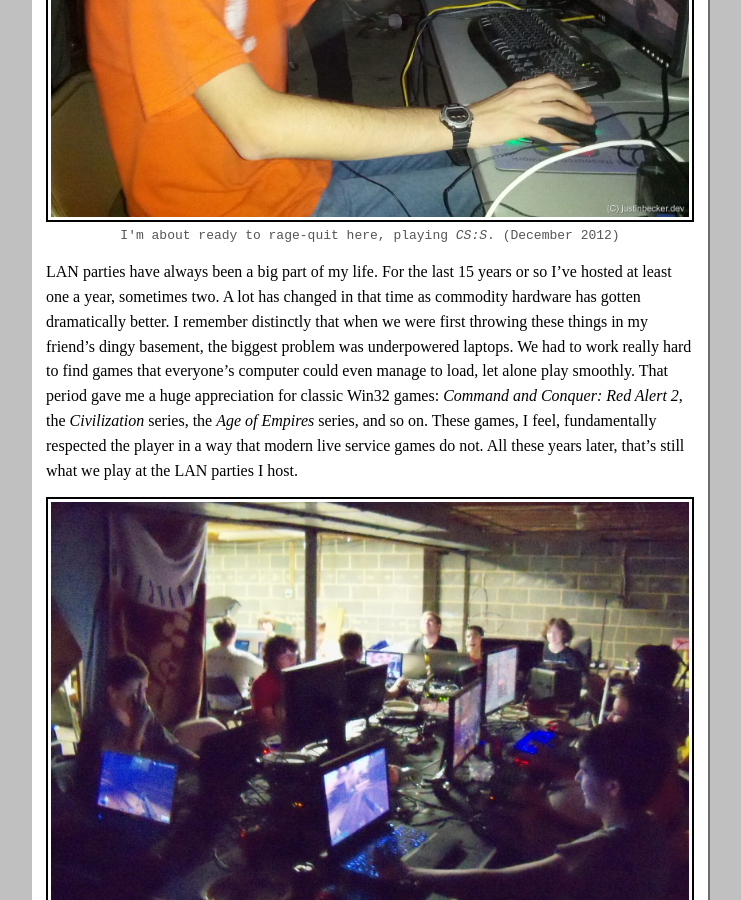
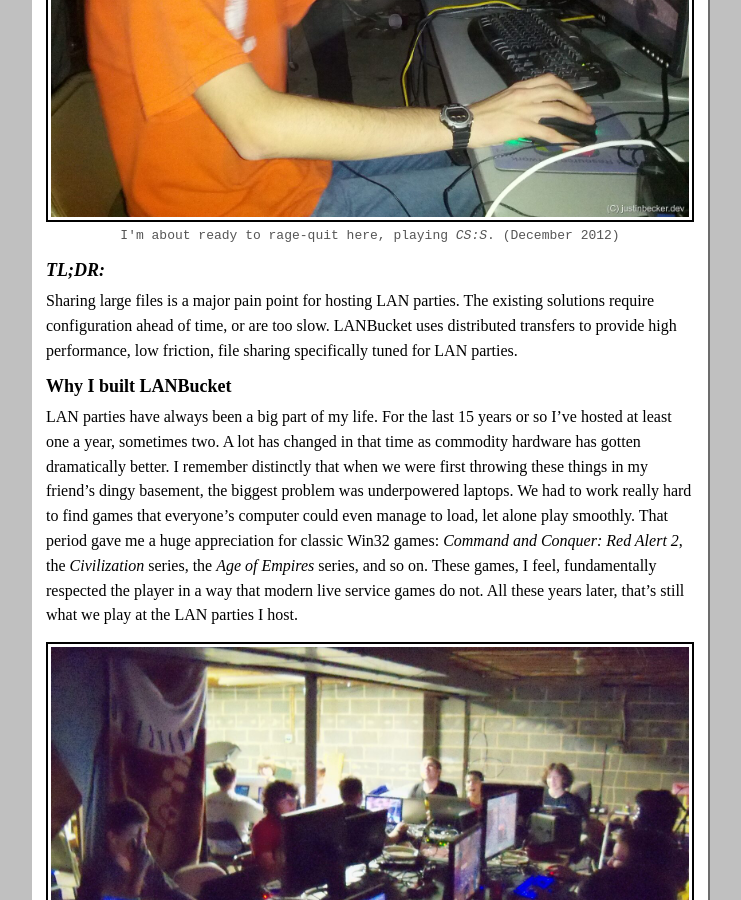
Before and after one commit to geekman7473/geekman7473.github.io, a Jekyll site: the page built from _posts/2026-05-16-why-i-built-lanbucket.md, in a window 1280 px wide and 900 px high, scrolled down 517 px. Shown: the whole window, without its empty margins (270-1011 px from the left). Built offline with Jekyll 4.4.1, drawn with Linux system fonts in a browser that asks for light colours.

Commit message:
Add TL;DR

```diff
--- a/_posts/2026-05-16-why-i-built-lanbucket.md
+++ b/_posts/2026-05-16-why-i-built-lanbucket.md
@@ -10,6 +10,12 @@ summary: ""
        loading="eager" />
   <figcaption class="meta">I'm about ready to rage-quit here, playing <em>CS:S</em>. (December 2012)</figcaption>
 </figure>
+
+## *TL;DR:*
+
+Sharing large files is a major pain point for hosting LAN parties. The existing solutions require configuration ahead of time, or are too slow. LANBucket uses distributed transfers to provide high performance, low friction, file sharing specifically tuned for LAN parties.
+
+## Why I built LANBucket
 
 LAN parties have always been a big part of my life. For the last 15 years or so I've hosted at least one a year, sometimes two. A lot has changed in that time as commodity hardware has gotten dramatically better. I remember distinctly that when we were first throwing these things in my friend's dingy basement, the biggest problem was underpowered laptops. We had to work really hard to find games that everyone's computer could even manage to load, let alone play smoothly. That period gave me a huge appreciation for classic Win32 games: *Command and Conquer: Red Alert 2*, the *Civilization* series, the *Age of Empires* series, and so on. These games, I feel, fundamentally respected the player in a way that modern live service games do not. All these years later, that's still what we play at the LAN parties I host.
 
```
